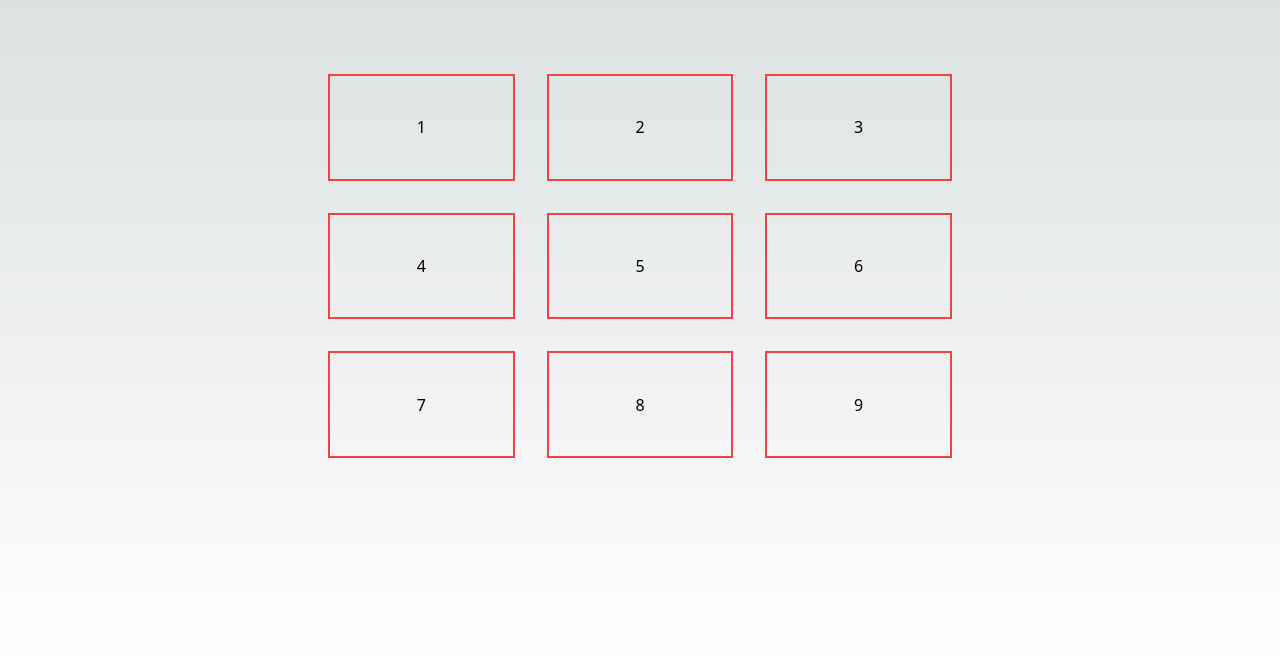
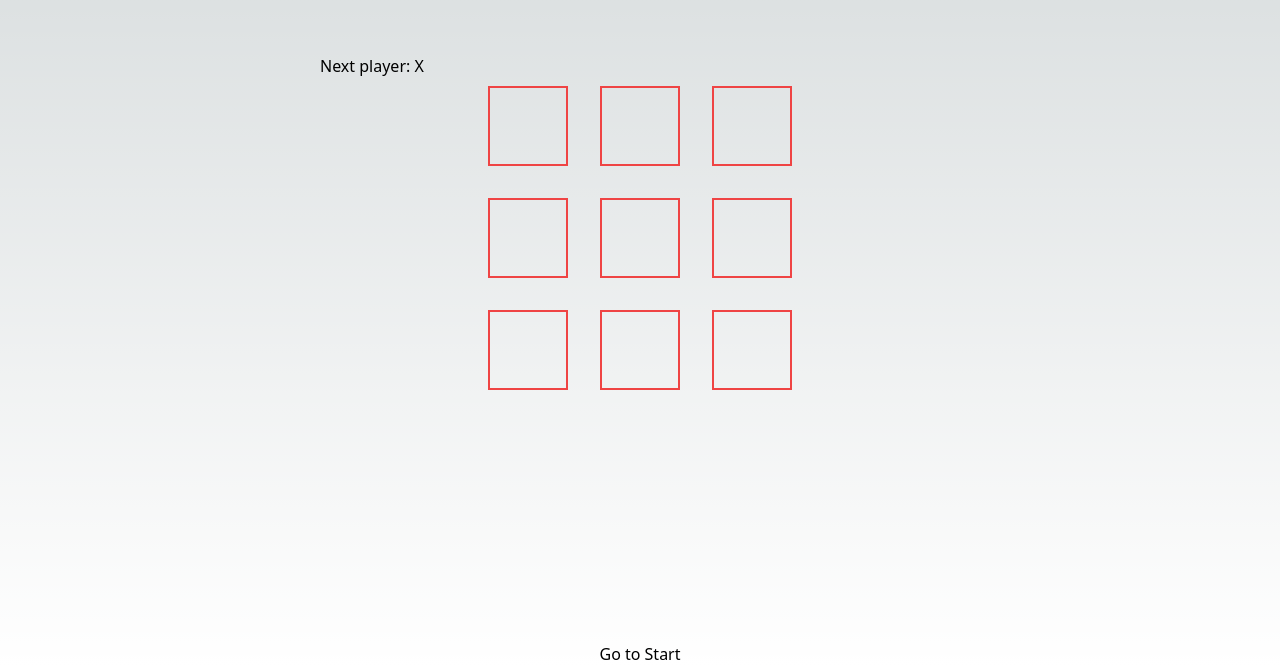
Before and after one commit to myPandaStore/react-100, a Next.js app: page /001 in a window 1280 px wide. Shown: the part 134-800 px from the top of the page. Built offline with nearby package versions, Linux system fonts and the light colour scheme.

Commit message:
feat: finish tic-tac-toe

```diff
--- a/src/app/001/page.tsx
+++ b/src/app/001/page.tsx
@@ -2,25 +2,122 @@
  * @Author: luckin 1832114807@qq.com
  * @Date: 2023-12-02 16:56:08
  * @LastEditors: luckin 1832114807@qq.com
- * @LastEditTime: 2023-12-03 08:56:41
+ * @LastEditTime: 2023-12-03 15:17:18
  * @FilePath: \my-100\src\app\001\page.tsx
  * @Description:
  *
  * Copyright (c) 2023 by ${git_name_email}, All Rights Reserved.
  */
+'use client'
 
-export default function Square() {
+import { useState } from "react";
+
+function Square({ value, onSquareClick }: { value: any, onSquareClick: () => void }) {
+
     return (
-        <div className="grid grid-cols-3 gap-4 w-1/2 h-1/2 m-auto">
-            <button className="m-2 p-6 border-2 border-red-500">1</button>
-            <button className="m-2 p-6 border-2 border-red-500">2</button>
-            <button className="m-2 p-6 border-2 border-red-500">3</button>
-            <button className="m-2 p-6 border-2 border-red-500">4</button>
-            <button className="m-2 p-6 border-2 border-red-500">5</button>
-            <button className="m-2 p-6 border-2 border-red-500">6</button>
-            <button className="m-2 p-6 border-2 border-red-500">7</button>
-            <button className="m-2 p-6 border-2 border-red-500">8</button>
-            <button className="m-2 p-6 border-2 border-red-500">9</button>
+        <button
+            onClick={onSquareClick}
+            className="flex justify-center items-center w-20 h-20 m-2 p-2 border-2 border-red-500">
+            {value}
+        </button>
+    )
+}
+
+function calculateWinner(squares: null[] | String[]) {
+    if (!squares) {
+        return
+    }
+
+    const lines = [
+        [0, 1, 2],
+        [3, 4, 5],
+        [6, 7, 8],
+        [0, 3, 6],
+        [1, 4, 7],
+        [2, 5, 8],
+        [0, 4, 8],
+        [2, 4, 6],
+    ]
+    for (let i = 0; i < lines.length; i++) {
+        const [a, b, c] = lines[i]
+        if (squares[a] && squares[a] === squares[b] && squares[a] === squares[c]) {
+            return squares[a]
+        }
+    }
+    return null
+}
+
+
+function Board({ xIsNext, squares, onPlay }: { xIsNext: boolean, squares: null[] | String[], onPlay: (squares: any[]) => void }) {
+    function handleClick(i: number) {
+        if (calculateWinner(squares) || squares[i])
+            return
+        const nextSquares = [...squares]
+        xIsNext ? nextSquares[i] = 'X' : nextSquares[i] = 'O'
+        onPlay(nextSquares)
+    }
+
+    const winner = calculateWinner(squares);
+    let status;
+    winner ?
+        status = "Winner: " + winner
+         : status = "Next player: " + (xIsNext ? "X" : "O");
+
+    return (
+        <div className="w-1/2 h-1/2 m-auto">
+            <div className="">{status}</div>
+            <div className="grid grid-cols-3 gap-4 w-1/2 h-1/2 m-auto">
+                <Square value={squares[0]} onSquareClick={() => handleClick(0)} />
+                <Square value={squares[1]} onSquareClick={() => handleClick(1)} />
+                <Square value={squares[2]} onSquareClick={() => handleClick(2)} />
+                <Square value={squares[3]} onSquareClick={() => handleClick(3)} />
+                <Square value={squares[4]} onSquareClick={() => handleClick(4)} />
+                <Square value={squares[5]} onSquareClick={() => handleClick(5)} />
+                <Square value={squares[6]} onSquareClick={() => handleClick(6)} />
+                <Square value={squares[7]} onSquareClick={() => handleClick(7)} />
+                <Square value={squares[8]} onSquareClick={() => handleClick(8)} />
+            </div>
         </div>
+
     );
 }
+
+export default function Game() {
+    const [history, setHistory] = useState([Array(9).fill(null)])
+    const [currentMove, setCurrentMove] = useState(0)
+    const currentSquares = history[currentMove];
+    const xIsNext = currentMove % 2 === 0
+
+    function handlePlay(nextSquares: any) {
+        const nextHistory = [...history.slice(0, currentMove + 1), nextSquares];
+        setHistory(nextHistory)
+        setCurrentMove(nextHistory.length - 1)
+    }
+
+    function jumpTo(nextMove: any): void {
+        setCurrentMove(nextMove)
+    }
+
+    const moves = history.map((squares, move) => {
+        let description
+        if (!!history && move > 0) {
+            description = `Go to Move #` + move
+        } else {
+            description = `Go to Start`
+        }
+        return (
+            <li key={move}>
+                <button onClick={() => jumpTo(move)}>{description}</button>
+            </li>
+        )
+    })
+
+    return (
+        <div className="w-full flex flex-col justify-center items-center">
+            <Board xIsNext={xIsNext} squares={currentSquares} onPlay={handlePlay} />
+            <ol>
+                {moves}
+            </ol>
+        </div>
+    )
+}
--- a/src/app/002/page.tsx
+++ b/src/app/002/page.tsx
@@ -1,14 +1,51 @@
 /*
  * @Author: luckin 1832114807@qq.com
- * @Date: 2023-12-02 16:56:08
+ * @Date: 2023-12-02 16:59:04
  * @LastEditors: luckin 1832114807@qq.com
- * @LastEditTime: 2023-12-02 17:01:09
+ * @LastEditTime: 2023-12-03 10:42:27
  * @FilePath: \my-100\src\app\002\page.tsx
  * @Description:
  *
  * Copyright (c) 2023 by ${git_name_email}, All Rights Reserved.
  */
-// `app/dashboard/page.tsx` is the UI for the `/dashboard` URL
-export default function Page() {
-    return <h1>Hello, 002 Page!</h1>
+'use client'
+
+import { useState } from 'react';
+
+function Square({ value, onSquareClick }) {
+  return (
+    <button className="square" onClick={onSquareClick}>
+      {value}
+    </button>
+  );
 }
+
+export default function Board() {
+  const [squares, setSquares] = useState(Array(9).fill(null));
+
+  function handleClick(i) {
+    const nextSquares = squares.slice();
+    nextSquares[i] = 'X';
+    setSquares(nextSquares);
+  }
+
+  return (
+    <>
+      <div className="board-row">
+        <Square value={squares[0]} onSquareClick={() => handleClick(0)} />
+        <Square value={squares[1]} onSquareClick={() => handleClick(1)} />
+        <Square value={squares[2]} onSquareClick={() => handleClick(2)} />
+      </div>
+      <div className="board-row">
+        <Square value={squares[3]} onSquareClick={() => handleClick(3)} />
+        <Square value={squares[4]} onSquareClick={() => handleClick(4)} />
+        <Square value={squares[5]} onSquareClick={() => handleClick(5)} />
+      </div>
+      <div className="board-row">
+        <Square value={squares[6]} onSquareClick={() => handleClick(6)} />
+        <Square value={squares[7]} onSquareClick={() => handleClick(7)} />
+        <Square value={squares[8]} onSquareClick={() => handleClick(8)} />
+      </div>
+    </>
+  );
+}
--- a/src/app/works.tsx
+++ b/src/app/works.tsx
@@ -2,7 +2,7 @@
  * @Author: luckin 1832114807@qq.com
  * @Date: 2023-12-02 15:37:03
  * @LastEditors: luckin 1832114807@qq.com
- * @LastEditTime: 2023-12-02 19:06:32
+ * @LastEditTime: 2023-12-03 10:41:53
  * @FilePath: \my-100\src\app\works.tsx
  * @Description:
  *
@@ -14,6 +14,11 @@ export const info = [
     date: '12/02',
     draft: true,
   },
+  {
+    name: 'test',
+    date: '12/03',
+    draft: true,
+  },
 ]
 
 export const works = info.map((info, idx) => {
```
